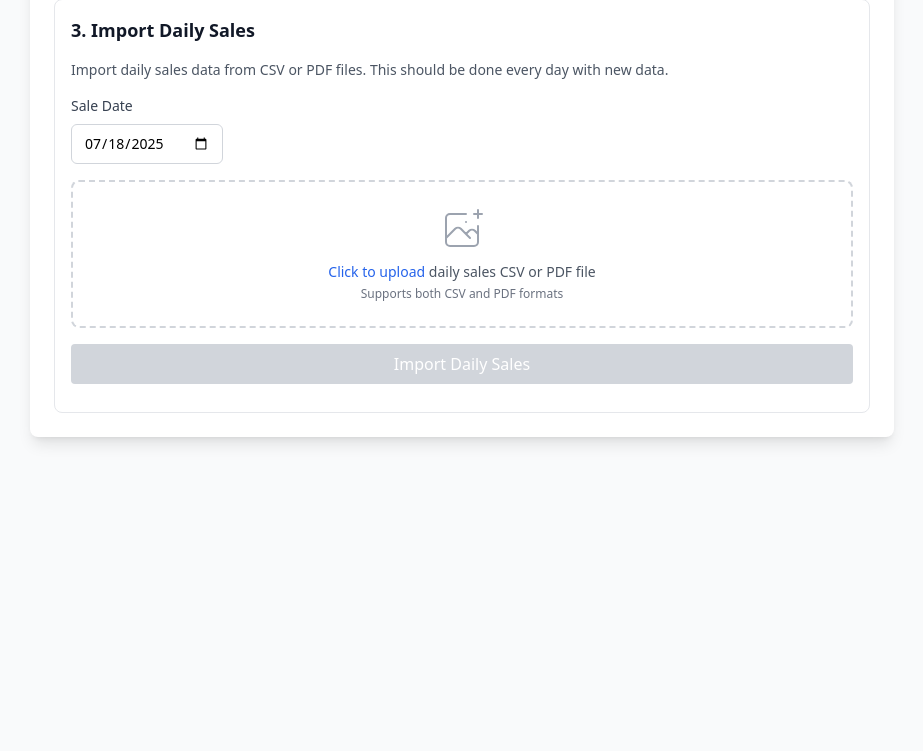
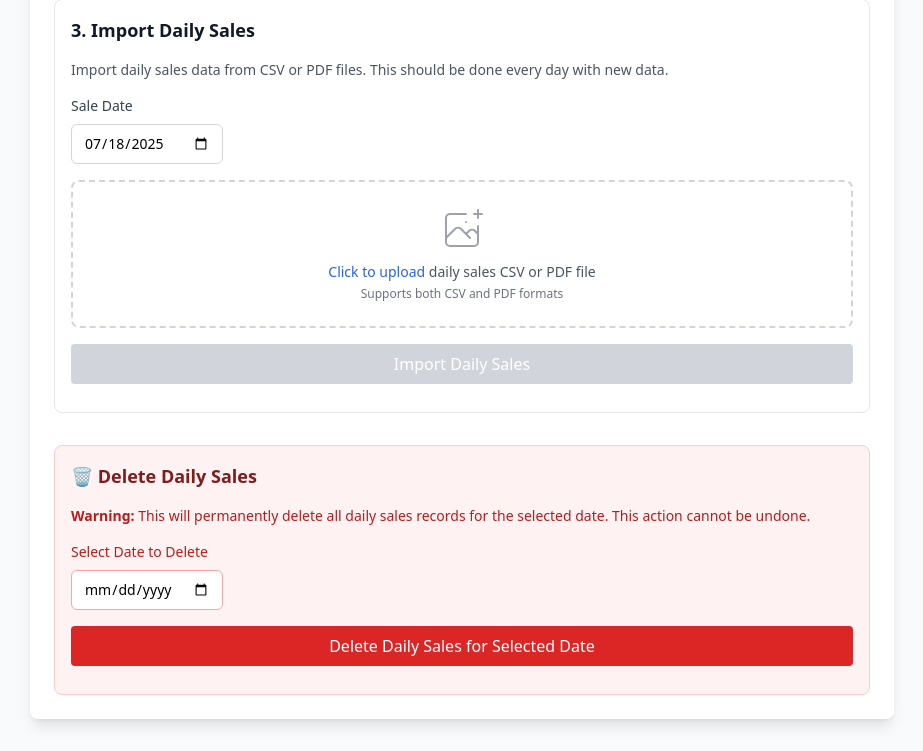
Before and after one commit to Charldewet/stockDashboard, a Flask app: page /admin in a window 1280 px wide. Shown: the part 1146-1897 px from the top of the page, without its empty margins (178-1101 px from the left). Before the commit the page ends 1590 px from the top, so only its background shows below. Run offline with Flask 2, Linux system fonts and the light colour scheme; data that the repository does not hold is empty; some libraries are stand-ins or nearby versions.

Commit message:
feat: Add delete daily sales functionality to admin page
- Add DELETE /api/import/delete-daily-sales endpoint
- Add ImportService.delete_daily_sales() method with bulk delete
- Add delete functionality to admin HTML interface with safety measures
- Include confirmation dialog and detailed feedback
- Fix PDF extraction to use exact working pattern from Daily_extraction.py
- Add sample PDF file for testing
- Update route registration to fix URL prefix conflicts

Features:
- Delete all daily sales records for a selected date
- Pharmacy-specific deletion with validation
- Safety confirmation dialogs and warnings
- Real-time feedback and database statistics refresh
- Proper error handling and user feedback

```diff
--- a/stock_service/routes/import_routes.py
+++ b/stock_service/routes/import_routes.py
@@ -4,7 +4,7 @@
 import os
 import tempfile
 
-import_bp = Blueprint('import', __name__, url_prefix='/api/stock/import')
+import_bp = Blueprint('import', __name__)
 
 def allowed_file(filename, file_type='csv'):
     """Check if file has allowed extension"""
@@ -144,6 +144,34 @@
     except Exception as e:
         return jsonify({'error': str(e)}), 500
 
+@import_bp.route('/delete-daily-sales', methods=['DELETE'])
+def delete_daily_sales():
+    """Delete daily sales records for a specific date"""
+    try:
+        data = request.get_json()
+        if not data:
+            return jsonify({'error': 'No data provided'}), 400
+
+        sale_date = data.get('sale_date')
+        pharmacy_id = data.get('pharmacy_id', 'REITZ')
+
+        if not sale_date:
+            return jsonify({'error': 'sale_date is required'}), 400
+
+        # Delete daily sales for the specified date
+        result = ImportService.delete_daily_sales(sale_date, pharmacy_id)
+
+        if result['success']:
+            return jsonify(result), 200
+        else:
+            return jsonify(result), 500
+
+    except Exception as e:
+        return jsonify({
+            'error': f'Error deleting daily sales: {str(e)}',
+            'success': False
+        }), 500
+
 @import_bp.route('/status', methods=['GET'])
 def import_status():
     """Get import status and database statistics"""
--- a/stock_service/templates/admin.html
+++ b/stock_service/templates/admin.html
@@ -153,6 +153,25 @@
 
                     <div id="daily-result" class="mt-3"></div>
                 </div>
+
+                <!-- Delete Daily Sales -->
+                <div class="border border-red-200 rounded-lg p-4 bg-red-50">
+                    <h3 class="text-lg font-semibold text-red-900 mb-4">🗑️ Delete Daily Sales</h3>
+                    <p class="text-sm text-red-700 mb-4">
+                        <strong>Warning:</strong> This will permanently delete all daily sales records for the selected date. This action cannot be undone.
+                    </p>
+
+                    <div class="mb-4">
+                        <label for="delete-date" class="block text-sm font-medium text-red-700 mb-2">Select Date to Delete</label>
+                        <input type="date" id="delete-date" class="border border-red-300 rounded-md px-3 py-2 text-sm focus:outline-none focus:ring-2 focus:ring-red-500" />
+                    </div>
+
+                    <button onclick="deleteDailySales()" class="w-full bg-red-600 hover:bg-red-700 text-white font-medium py-2 px-4 rounded disabled:bg-gray-300" id="delete-btn">
+                        Delete Daily Sales for Selected Date
+                    </button>
+
+                    <div id="delete-result" class="mt-3"></div>
+                </div>
             </div>
         </div>
     </div>
@@ -265,6 +284,69 @@
             }
         }
 
+        // Delete daily sales
+        async function deleteDailySales() {
+            const deleteDate = document.getElementById('delete-date').value;
+            const resultDiv = document.getElementById('delete-result');
+            const deleteBtn = document.getElementById('delete-btn');
+            const selectedPharmacy = getSelectedPharmacy();
+
+            if (!deleteDate) {
+                alert('Please select a date to delete');
+                return;
+            }
+
+            // Confirm deletion
+            if (!confirm(`Are you sure you want to delete ALL daily sales records for ${deleteDate}?\n\nThis action cannot be undone!`)) {
+                return;
+            }
+
+            // Show loading state
+            deleteBtn.disabled = true;
+            deleteBtn.textContent = 'Deleting...';
+            resultDiv.innerHTML = '<p class="text-sm text-orange-600">⏳ Deleting records...</p>';
+
+            try {
+                const response = await fetch('/api/import/delete-daily-sales', {
+                    method: 'DELETE',
+                    headers: {
+                        'Content-Type': 'application/json',
+                    },
+                    body: JSON.stringify({
+                        sale_date: deleteDate,
+                        pharmacy_id: selectedPharmacy
+                    })
+                });
+
+                const result = await response.json();
+
+                if (response.ok) {
+                    resultDiv.innerHTML = `
+                        <div class="text-green-800 text-sm">
+                            <p class="font-medium">✅ Deletion Successful</p>
+                            <p class="mt-1">${result.message}</p>
+                            <p class="text-xs mt-1">Records deleted: ${result.deleted_count}</p>
+                            <p class="text-xs">Pharmacy: ${selectedPharmacy}</p>
+                        </div>
+                    `;
+
+                    // Clear the date field
+                    document.getElementById('delete-date').value = '';
+
+                    // Refresh status after successful deletion
+                    setTimeout(checkStatus, 1000);
+                } else {
+                    resultDiv.innerHTML = `<p class="text-red-800 text-sm">❌ Error: ${result.error}</p>`;
+                }
+            } catch (error) {
+                resultDiv.innerHTML = `<p class="text-red-800 text-sm">❌ Network Error: ${error.message}</p>`;
+            } finally {
+                // Reset button state
+                deleteBtn.disabled = false;
+                deleteBtn.textContent = 'Delete Daily Sales for Selected Date';
+            }
+        }
+
         // Initialize page
         checkStatus();
     </script>
```
Also changed, not shown: Stock/Daily_extraction.py (+55 -0 lines), stock_service/services/import_service.py (+61 -7 lines), 1 other file.
